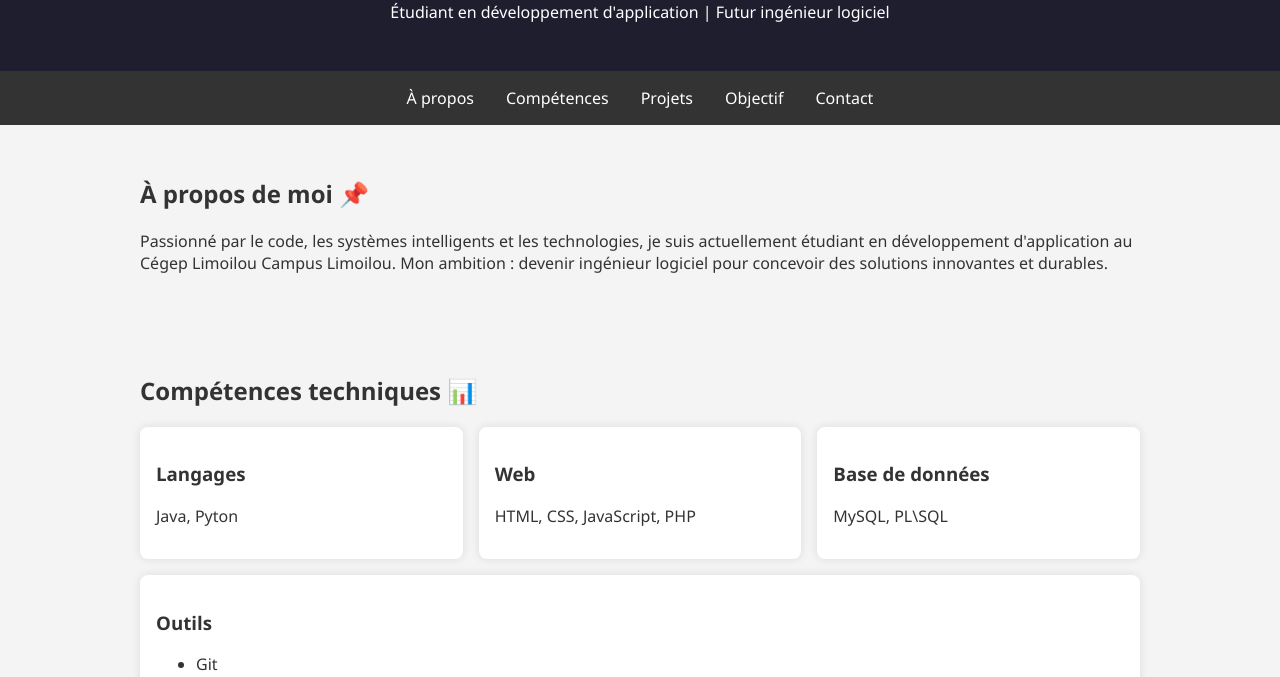
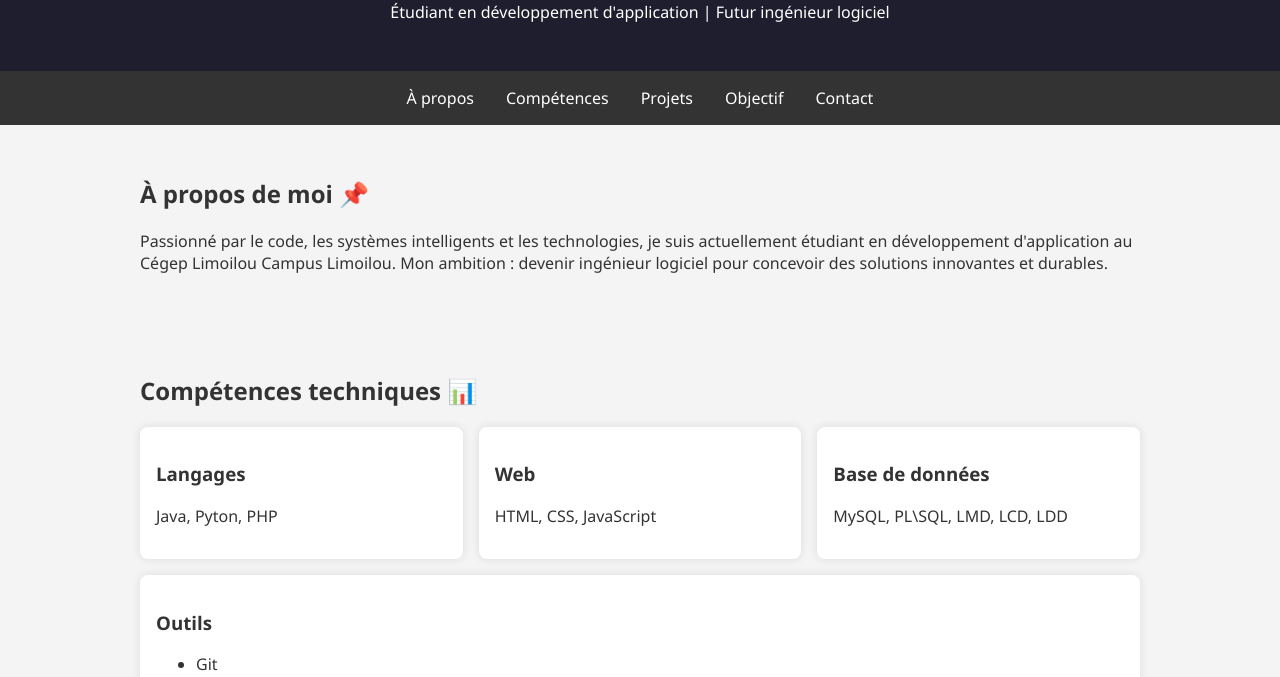
Before and after one commit to IVAN-LOT/ivan-lot.github.io, a plain HTML site: page index.html in a window 1280 px wide. Shown: the part 117-794 px from the top of the page. Drawn offline with Linux system fonts and the light colour scheme.

Commit message:
modification sur la div skills

```diff
--- a/index.html
+++ b/index.html
@@ -34,15 +34,15 @@
     <div class="skills">
       <div class="card">
         <h3>Langages</h3>
-        <p>Java, Pyton</p>
+        <p>Java, Pyton, PHP</p>
       </div>
       <div class="card">
         <h3>Web</h3>
-        <p>HTML, CSS, JavaScript, PHP</p>
+        <p>HTML, CSS, JavaScript</p>
       </div>
       <div class="card">
         <h3>Base de données</h3>
-        <p>MySQL, PL\SQL</p>
+        <p>MySQL, PL\SQL, LMD, LCD, LDD</p>
       </div>
       <div class="card">
         <h3>Outils</h3>
```
